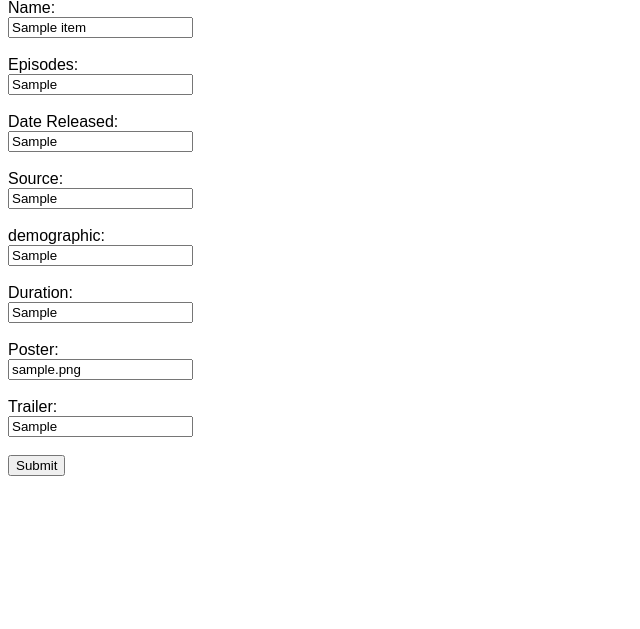
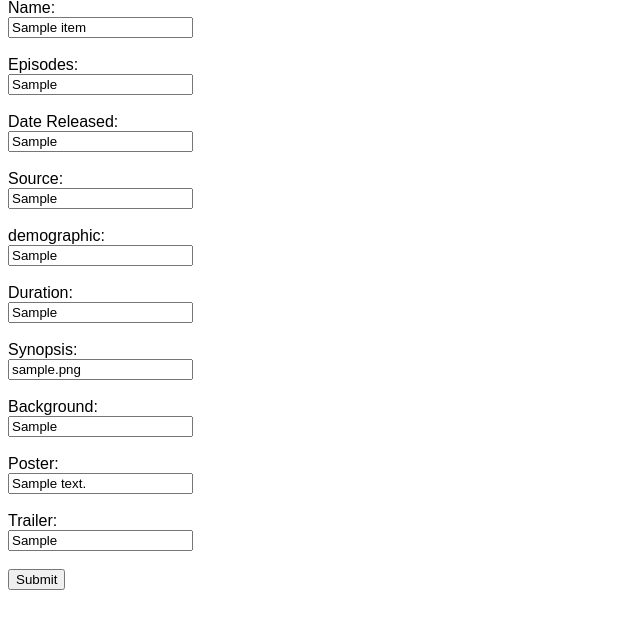
Before and after one commit to gbox29/Mob.Org, a Flask app: page /update_film/1 in a window 1280 px wide. Shown: the part 75-704 px from the top of the page, without its empty margins (0-640 px from the left). Run offline with Flask 2, Linux system fonts and the light colour scheme; tables that the repository leaves empty or names only in its code hold one stand-in row (values such as "Sample post").

Commit message:
landing page sql fix

```diff
--- a/Mob.Org/website/templates/add_film.html
+++ b/Mob.Org/website/templates/add_film.html
@@ -13,6 +13,10 @@
     <input type="text" id="demographic" name="demographic" ><br><br>
     <label for="duration">Duration:</label><br>
     <input type="text" id="duration" name="duration" ><br><br>
+    <label for="duration">Synopsis:</label><br>
+    <input type="text" id="duration" name="synopsis" ><br><br>
+    <label for="duration">Background:</label><br>
+    <input type="text" id="duration" name="background" value="No background information has been added to this title."><br><br>
     <label for="duration">Poster:</label><br>
     <input type="text" id="duration" name="poster" ><br><br>
     <label for="duration">Trailer:</label><br>
--- /dev/null
+++ b/Mob.Org/website/templates/popular-show.html
@@ -0,0 +1,3 @@
+<div class="popular-show">
+    most popular show
+</div>
--- a/Mob.Org/website/templates/table_film.html
+++ b/Mob.Org/website/templates/table_film.html
@@ -10,6 +10,8 @@
         <th>source</th>
         <th>demographic</th>
         <th>duration</th>
+        <th>synopsis</th>
+        <th>background</th>
         <th>poster</th>
         <th>trailer</th>
         <th colspan="3" style="text-align: center;">Action</th>
@@ -26,6 +28,8 @@
         <td>{{user[9]}}</td>
         <td>{{user[10]}}</td>
         <td>{{user[11]}}</td>
+        <td>{{user[12]}}</td>
+        <td>{{user[13]}}</td>
         <td><a href="/update_film/{{user[0]}}">update</a></td>
         <td><a href="/delete_film/{{user[0]}}">delete</a></td>
         <td><a href="#">characters</a></td>
--- a/Mob.Org/website/templates/update_film.html
+++ b/Mob.Org/website/templates/update_film.html
@@ -14,10 +14,14 @@
     <input type="text" id="demographic" name="demographic" value="{{user[8]}}"><br><br>
     <label for="duration">Duration:</label><br>
     <input type="text" id="duration" name="duration" value="{{user[9]}}"><br><br>
+    <label for="duration">Synopsis:</label><br>
+    <input type="text" id="duration" name="synopsis" value="{{user[10]}}"><br><br>
+    <label for="duration">Background:</label><br>
+    <input type="text" id="duration" name="background" value="{{user[11]}}"><br><br>
     <label for="duration">Poster:</label><br>
-    <input type="text" id="duration" name="poster" value="{{user[10]}}"><br><br>
+    <input type="text" id="duration" name="poster" value="{{user[12]}}"><br><br>
     <label for="duration">Trailer:</label><br>
-    <input type="text" id="duration" name="trailer" value="{{user[11]}}"><br><br>
+    <input type="text" id="duration" name="trailer" value="{{user[13]}}"><br><br>
     <input type="submit" value="Submit">
     {%endfor%}
   </form>
--- a/Mob.Org/website/views.py
+++ b/Mob.Org/website/views.py
@@ -2,6 +2,20 @@ from flask import Blueprint, redirect, render_template, request,url_for
 views = Blueprint('views',__name__)
 from . import mysql
 
+##user side
+@views.route('/')
+def index():
+    cur = mysql.connection.cursor()
+    resultValue = cur.execute("SELECT * FROM t_item WHERE id = 3")
+    if resultValue > 0:
+        userDetails = cur.fetchall()
+        result = cur.execute("SELECT * FROM t_item LIMIT 5")
+        if result > 0:
+            details = cur.fetchall()
+            return render_template("index.html",userDetails=userDetails,details=details)
+    return render_template("index.html")
+
+##admin side
 @views.route('/admin_base')
 def home():
     return render_template("admin_base.html")
@@ -16,11 +30,13 @@ def add_film():
         source = request.form['source']
         demographic = request.form['demographic']
         duration = request.form['duration']
+        synopsis = request.form['synopsis']
+        background = request.form['background']
         poster = request.form['poster']
         trailer = request.form['trailer']
         cur.execute(""" INSERT INTO
-                    t_item (item_name,t_type,episode,date_release,item_source,demographic,duration,poster,trailer)
-                    VALUES (%s,%s,%s,%s,%s,%s,%s,%s,%s) """,(name,type,episode,date,source,demographic,duration,poster,trailer))
+                    t_item (item_name,t_type,episode,date_release,item_source,demographic,duration,synopsis,background,poster,trailer)
+                    VALUES (%s,%s,%s,%s,%s,%s,%s,%s,%s,%s,%s) """,(name,type,episode,date,source,demographic,duration,synopsis,background,poster,trailer))
         mysql.connection.commit()
         return redirect(url_for("views.film_table"))
     return render_template("add_film.html")
@@ -47,11 +63,13 @@ def update_film(id_data):
             source = request.form['source']
             demographic = request.form['demographic']
             duration = request.form['duration']
+            synopsis = request.form['synopsis']
+            background = request.form['background']
             poster = request.form['poster']
             trailer = request.form['trailer']
             cur.execute(""" UPDATE t_item SET item_name=%s, episode=%s,date_release=%s,item_source=%s,
-                        demographic=%s,duration=%s,poster=%s,trailer=%s WHERE id=%s""",
-                        (name,episode,date,source,demographic,duration,poster,trailer,id_data))
+                        demographic=%s,duration=%s,synopsis=%s,background=%s,poster=%s,trailer=%s WHERE id=%s""",
+                        (name,episode,date,source,demographic,duration,synopsis,background,poster,trailer,id_data))
             mysql.connection.commit()
             return redirect(url_for("views.film_table"))
         return render_template("update_film.html",userDetails=userDetails)
```
Also changed, not shown: Mob.Org/website/templates/index.html (+4 -75 lines), Mob.Org/website/templates/main-show.html (added, +19 -0 lines), Mob.Org/website/templates/top-movie-char.html (added, +14 -0 lines), Mob.Org/website/templates/top-show.html (added, +11 -0 lines).
